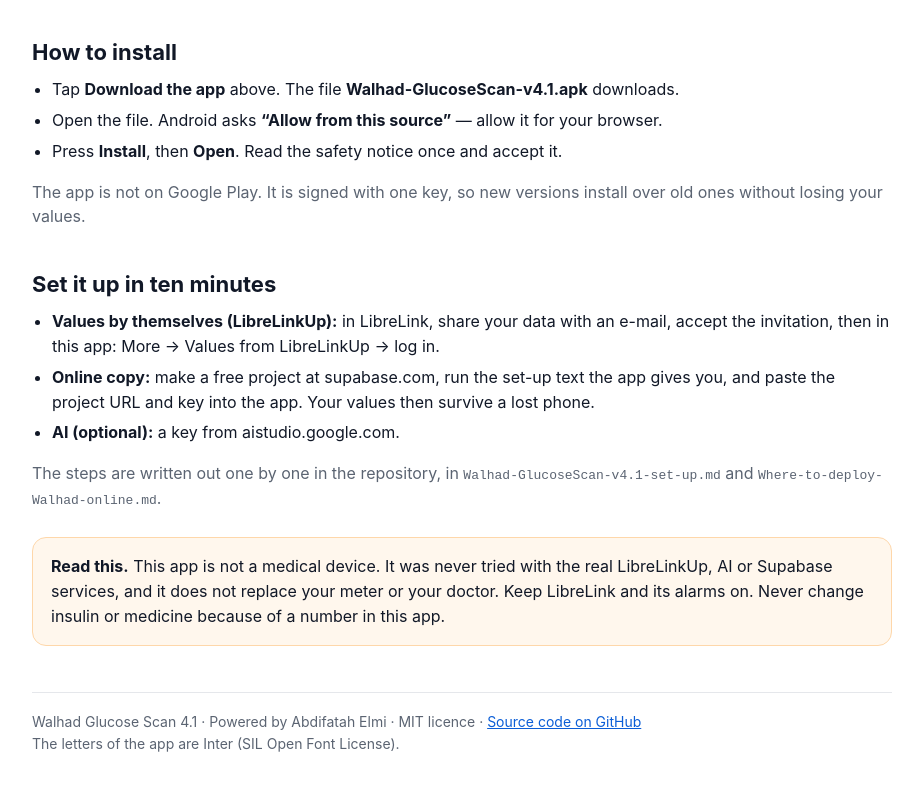
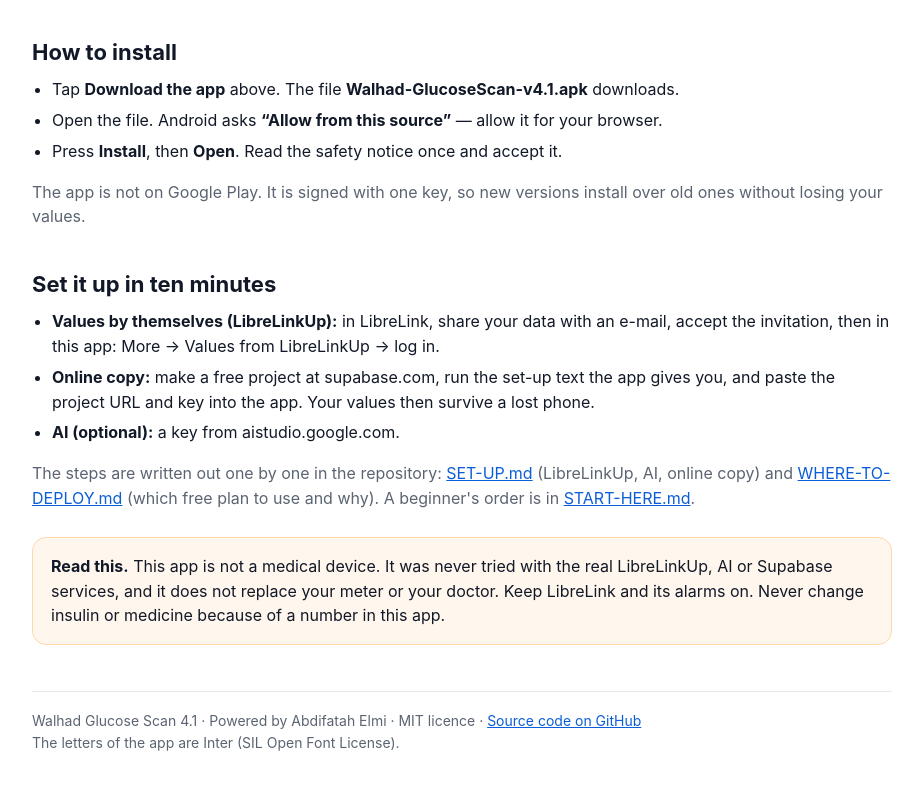
Before and after one commit to Afatah01/Walhadglucosescan, a plain HTML site: page docs/index.html in a window 1280 px wide. Shown: the part 1361-2149 px from the top of the page, without its empty margins (178-1101 px from the left). Drawn offline with Linux system fonts and the light colour scheme.

Commit message:
The set-up guides inside the repository
docs/START-HERE.md (the order to do things), docs/SET-UP.md (LibreLinkUp, AI,
online copy), docs/WHERE-TO-DEPLOY.md (which free plan and why), the social
preview picture, and the links to them on the download page.

```diff
--- a/docs/index.html
+++ b/docs/index.html
@@ -83,8 +83,10 @@
       you, and paste the project URL and key into the app. Your values then survive a lost phone.</li>
     <li><b>AI (optional):</b> a key from aistudio.google.com.</li>
   </ul>
-  <p class="soft">The steps are written out one by one in the repository, in
-  <code>Walhad-GlucoseScan-v4.1-set-up.md</code> and <code>Where-to-deploy-Walhad-online.md</code>.</p>
+  <p class="soft">The steps are written out one by one in the repository:
+  <a href="SET-UP.md">SET-UP.md</a> (LibreLinkUp, AI, online copy) and
+  <a href="WHERE-TO-DEPLOY.md">WHERE-TO-DEPLOY.md</a> (which free plan to use and why).
+  A beginner's order is in <a href="START-HERE.md">START-HERE.md</a>.</p>
 
   <div class="note">
     <b>Read this.</b> This app is not a medical device. It was never tried with the real LibreLinkUp,
```
Also changed, not shown: docs/brand/social-preview.png (added), 3 other files.
